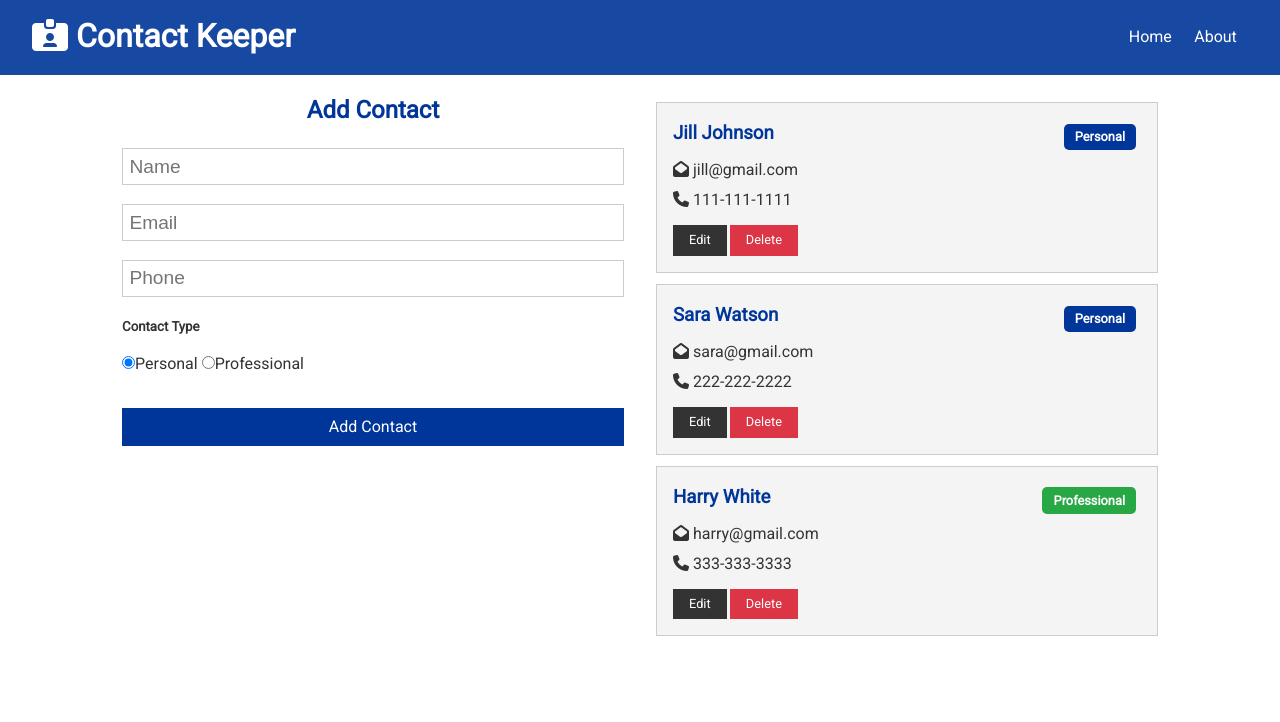
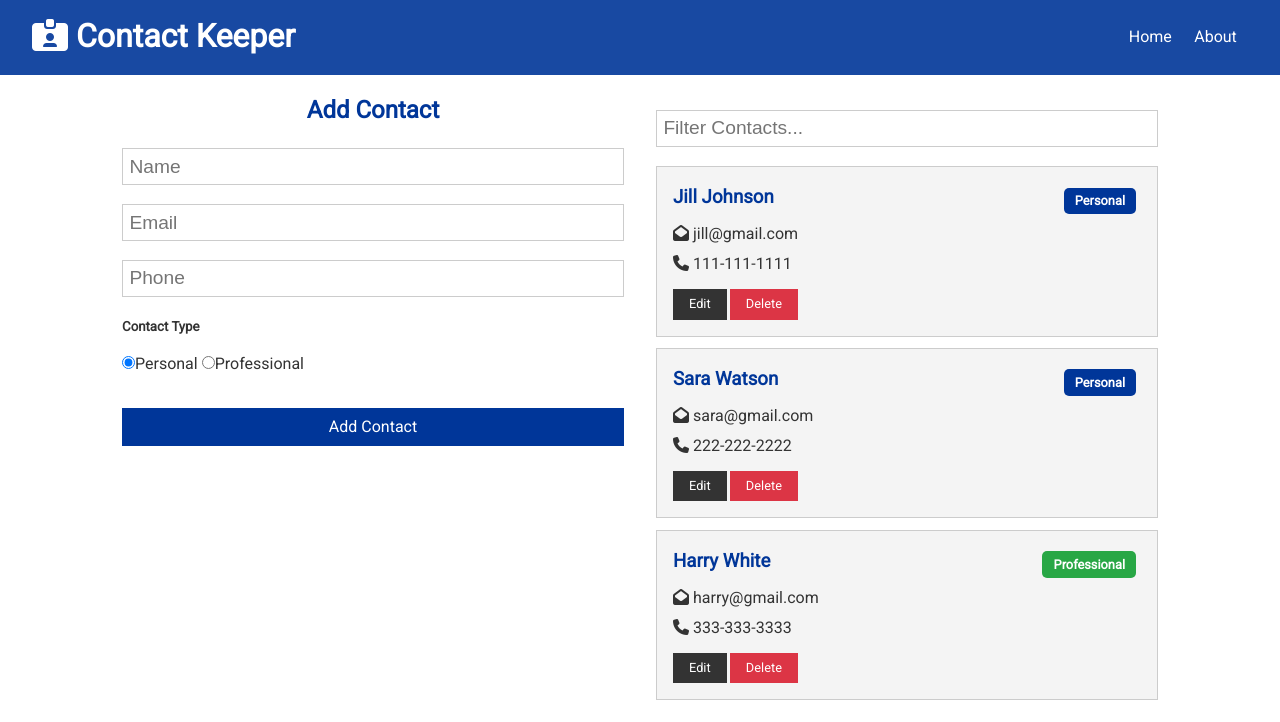
Before and after one commit to gazjosef/contact-keeper, a React (Create React App) app in the folder client/: page / in a window 1280 px wide. Shown: the top 722 px of the page. Built offline with nearby package versions, Linux system fonts and the light colour scheme.

Commit message:
Contact Filer Form & State

```diff
--- /dev/null
+++ b/client/src/component/contacts/ContactFilter.js
@@ -0,0 +1,35 @@
+import React, { useContext, useRef, useEffect } from "react";
+import ContactContext from "../../context/contact/ContactContext";
+
+const ContactFilter = () => {
+  const contactContext = useContext(ContactContext);
+  const text = useRef("");
+
+  const { filterContacts, clearFilter, filtered } = contactContext;
+
+  useEffect(() => {
+    if (filtered === null) {
+      text.current.value = "";
+    }
+  });
+
+  const onChange = e => {
+    if (text.current.value !== "") {
+      filterContacts(e.target.value);
+    } else {
+      clearFilter();
+    }
+  };
+  return (
+    <form>
+      <input
+        ref={text}
+        type="text"
+        placeholder="Filter Contacts..."
+        onChange={onChange}
+      />
+    </form>
+  );
+};
+
+export default ContactFilter;
--- a/client/src/component/contacts/Contacts.js
+++ b/client/src/component/contacts/Contacts.js
@@ -5,12 +5,21 @@
 const Contacts = () => {
   const contactContext = useContext(ContactContext);
 
-  const { contacts } = contactContext;
+  const { contacts, filtered } = contactContext;
+
+  if (contacts.length === 0) {
+    return <h4>Please add a contact</h4>;
+  }
+
   return (
     <Fragment>
-      {contacts.map(contact => (
-        <ContactItem key={contact.id} contact={contact} />
-      ))}
+      {filtered !== null
+        ? filtered.map(contact => (
+            <ContactItem key={contact.id} contact={contact} />
+          ))
+        : contacts.map(contact => (
+            <ContactItem key={contact.id} contact={contact} />
+          ))}
     </Fragment>
   );
 };
--- a/client/src/component/pages/Home.js
+++ b/client/src/component/pages/Home.js
@@ -1,6 +1,7 @@
 import React from "react";
 import Contacts from "../contacts/Contacts";
 import ContactForm from "../contacts/ContactForm";
+import ContactFilter from "../contacts/ContactFilter";
 
 const Home = () => {
   return (
@@ -9,6 +10,7 @@
         <ContactForm />
       </div>
       <div>
+        <ContactFilter />
         <Contacts />
       </div>
     </div>
--- a/client/src/context/contact/ContactReducer.js
+++ b/client/src/context/contact/ContactReducer.js
@@ -47,7 +47,7 @@
           return contact.name.match(regex) || contact.email.match(regex);
         })
       };
-    case CLEAR_CURRENT:
+    case CLEAR_FILTER:
       return {
         ...state,
         filtered: null
--- a/client/src/context/contact/ContactState.js
+++ b/client/src/context/contact/ContactState.js
@@ -111,7 +111,7 @@
       value={{
         contacts: state.contacts,
         current: state.current,
-        filtered: state.current,
+        filtered: state.filtered,
         addContact,
         deleteContact,
         setCurrent,
```
